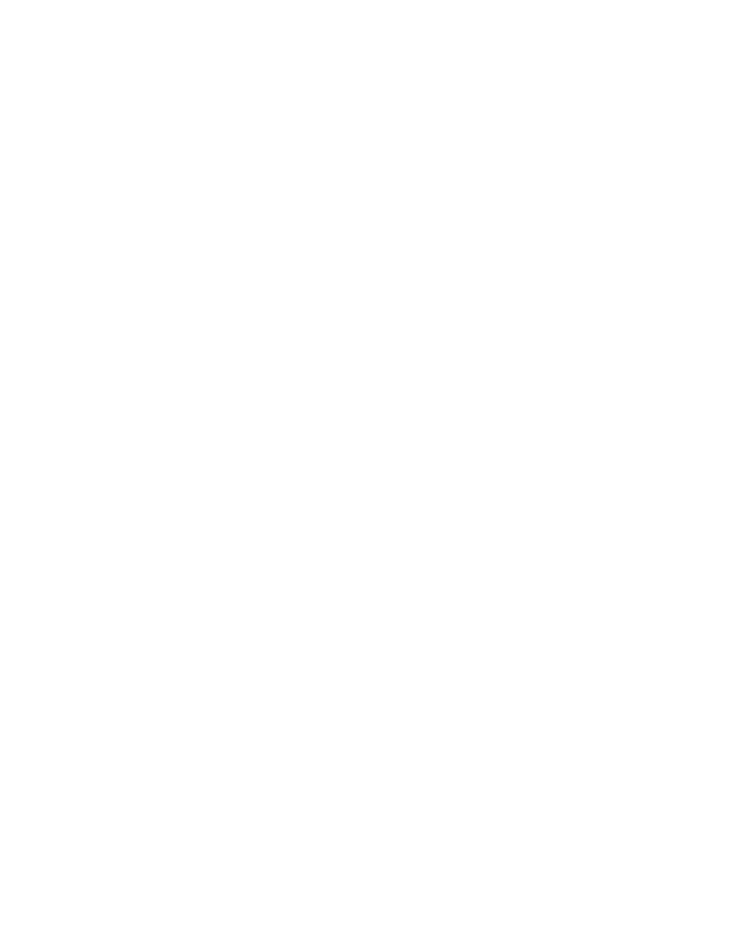
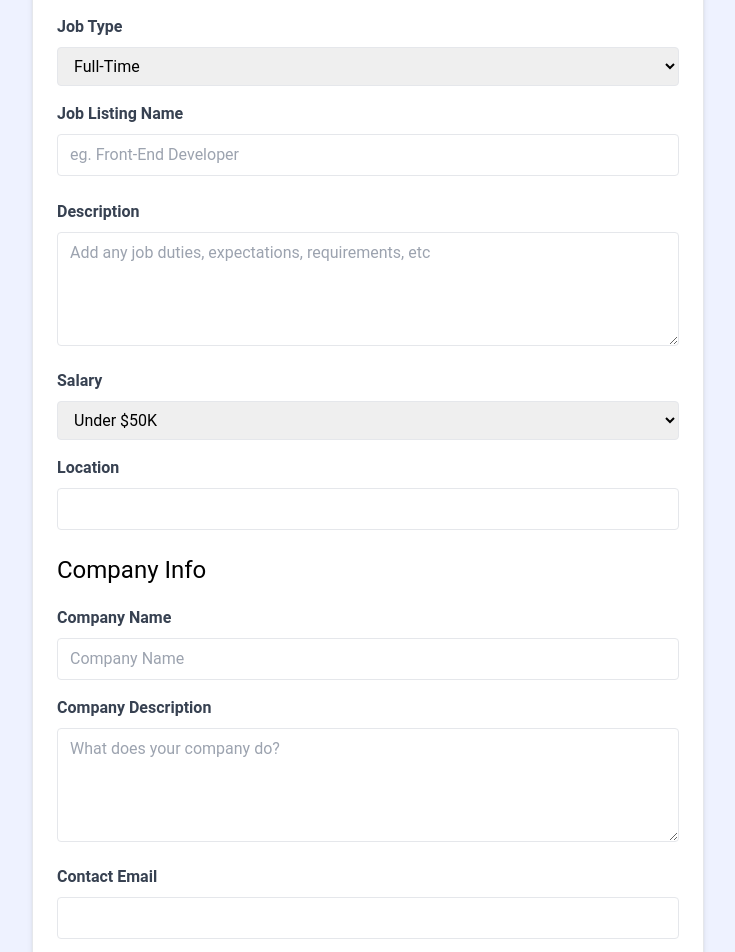
Before and after one commit to j4breu/module-5, a React (Vite) app: page / in a window 1280 px wide. Shown: the part 1160-2112 px from the top of the page, without its empty margins (272-1007 px from the left). Before the commit the page ends 986 px from the top, so only its background shows below. Built offline with nearby package versions, Linux system fonts and the light colour scheme.

Commit message:
feat: implement offer job form component

```diff
--- a/src/App.jsx
+++ b/src/App.jsx
@@ -1,11 +1,13 @@
 import LoginForm from "./components/LoginForm";
 import RegistrationForm from "./components/RegistrationForm";
+import OfferJobForm from "./components/OfferJobForm";
 
 const App = () => {
   return (
     <>
       <LoginForm />
       <RegistrationForm />
+      <OfferJobForm />
     </>
   );
 };
--- /dev/null
+++ b/src/components/OfferJobForm.jsx
@@ -0,0 +1,230 @@
+import { useState } from "react";
+
+const LoginForm = ({ addJobSubmit }) => {
+  const [title, setTitle] = useState("");
+  const [type, setType] = useState("Full-Time");
+  const [location, setLocation] = useState("");
+  const [description, setDescription] = useState("");
+  const [salary, setSalary] = useState("Under $50K");
+  const [companyName, setCompanyName] = useState("");
+  const [companyDescription, setCompanyDescription] = useState("");
+  const [contactEmail, setContactEmail] = useState("");
+  const [contactPhone, setContactPhone] = useState("");
+
+  const submitForm = (e) => {
+    e.preventDefault();
+
+    const newJob = {
+      title,
+      type,
+      location,
+      description,
+      salary,
+      company: {
+        name: companyName,
+        description: companyDescription,
+        contactEmail,
+        contactPhone,
+      },
+    };
+
+    addJobSubmit(newJob);
+  };
+
+  return (
+    <section className="bg-indigo-50">
+      <div className="container m-auto max-w-2xl py-24">
+        <div className="bg-white px-6 py-8 mb-4 shadow-md rounded-md border m-4 md:m-0">
+          <form onSubmit={submitForm}>
+            <h2 className="text-3xl text-center font-semibold mb-6">
+              Offer Job
+            </h2>
+
+            <div className="mb-4">
+              <label
+                htmlFor="type"
+                className="block text-gray-700 font-bold mb-2"
+              >
+                Job Type
+              </label>
+              <select
+                id="type"
+                name="type"
+                className="border rounded w-full py-2 px-3"
+                required
+                value={type}
+                onChange={(e) => setType(e.target.value)}
+              >
+                <option value="Full-Time">Full-Time</option>
+                <option value="Part-Time">Part-Time</option>
+                <option value="Remote">Remote</option>
+                <option value="Internship">Internship</option>
+              </select>
+            </div>
+
+            <div className="mb-4">
+              <label className="block text-gray-700 font-bold mb-2">
+                Job Listing Name
+              </label>
+              <input
+                type="text"
+                id="title"
+                name="title"
+                className="border rounded w-full py-2 px-3 mb-2"
+                placeholder="eg. Front-End Developer"
+                required
+                value={title}
+                onChange={(e) => setTitle(e.target.value)}
+              />
+            </div>
+            <div className="mb-4">
+              <label
+                htmlFor="description"
+                className="block text-gray-700 font-bold mb-2"
+              >
+                Description
+              </label>
+              <textarea
+                id="description"
+                name="description"
+                className="border rounded w-full py-2 px-3"
+                rows="4"
+                placeholder="Add any job duties, expectations, requirements, etc"
+                value={description}
+                onChange={(e) => setDescription(e.target.value)}
+              ></textarea>
+            </div>
+
+            <div className="mb-4">
+              <label
+                htmlFor="type"
+                className="block text-gray-700 font-bold mb-2"
+              >
+                Salary
+              </label>
+              <select
+                id="salary"
+                name="salary"
+                className="border rounded w-full py-2 px-3"
+                required
+                value={salary}
+                onChange={(e) => setSalary(e.target.value)}
+              >
+                <option value="Under $50K">Under $50K</option>
+                <option value="$50K - 60K">$50K - $60K</option>
+                <option value="$60K - 70K">$60K - $70K</option>
+                <option value="$70K - 80K">$70K - $80K</option>
+                <option value="$80K - 90K">$80K - $90K</option>
+                <option value="$90K - 100K">$90K - $100K</option>
+                <option value="$100K - 125K">$100K - $125K</option>
+                <option value="$125K - 150K">$125K - $150K</option>
+                <option value="$150K - 175K">$150K - $175K</option>
+                <option value="$175K - 200K">$175K - $200K</option>
+                <option value="Over $200K">Over $200K</option>
+              </select>
+            </div>
+
+            <div className="mb-4">
+              <label className="block text-gray-700 font-bold mb-2">
+                Location
+              </label>
+              <input
+                type="text"
+                id="location"
+                name="location"
+                className="border rounded w-full py-2 px-3 mb-2"
+                required
+                value={location}
+                onChange={(e) => setLocation(e.target.value)}
+              />
+            </div>
+
+            <h3 className="text-2xl mb-5">Company Info</h3>
+
+            <div className="mb-4">
+              <label
+                htmlFor="company"
+                className="block text-gray-700 font-bold mb-2"
+              >
+                Company Name
+              </label>
+              <input
+                type="text"
+                id="company"
+                name="company"
+                className="border rounded w-full py-2 px-3"
+                placeholder="Company Name"
+                value={companyName}
+                onChange={(e) => setCompanyName(e.target.value)}
+              />
+            </div>
+
+            <div className="mb-4">
+              <label
+                htmlFor="company_description"
+                className="block text-gray-700 font-bold mb-2"
+              >
+                Company Description
+              </label>
+              <textarea
+                id="company_description"
+                name="company_description"
+                className="border rounded w-full py-2 px-3"
+                rows="4"
+                placeholder="What does your company do?"
+                value={companyDescription}
+                onChange={(e) => setCompanyDescription(e.target.value)}
+              ></textarea>
+            </div>
+
+            <div className="mb-4">
+              <label
+                htmlFor="contact_email"
+                className="block text-gray-700 font-bold mb-2"
+              >
+                Contact Email
+              </label>
+              <input
+                type="email"
+                id="contact_email"
+                name="contact_email"
+                className="border rounded w-full py-2 px-3"
+                required
+                value={contactEmail}
+                onChange={(e) => setContactEmail(e.target.value)}
+              />
+            </div>
+            <div className="mb-4">
+              <label
+                htmlFor="contact_phone"
+                className="block text-gray-700 font-bold mb-2"
+              >
+                Contact Phone
+              </label>
+              <input
+                type="tel"
+                id="contact_phone"
+                name="contact_phone"
+                className="border rounded w-full py-2 px-3"
+                placeholder="+1 123 456 7890"
+                pattern="[+]{1}[0-9]{11,14}"
+                value={contactPhone}
+                onChange={(e) => setContactPhone(e.target.value)}
+              />
+            </div>
+
+            <div>
+              <button
+                className="bg-indigo-500 hover:bg-indigo-600 text-white font-bold py-2 px-4 rounded-full w-full focus:outline-none focus:shadow-outline"
+                type="submit"
+              >
+                Submit
+              </button>
+            </div>
+          </form>
+        </div>
+      </div>
+    </section>
+  );
+};
+export default LoginForm;
```
